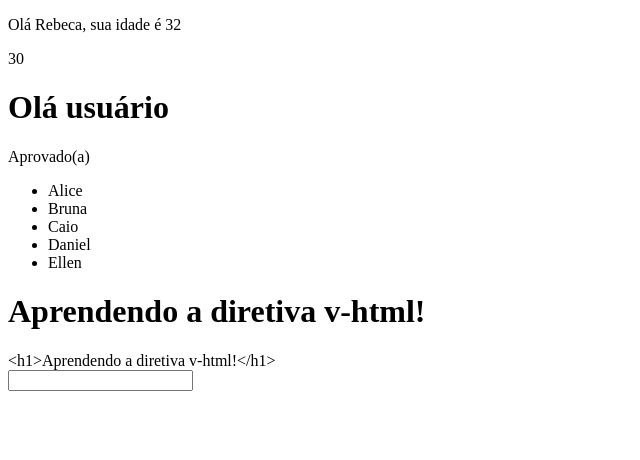
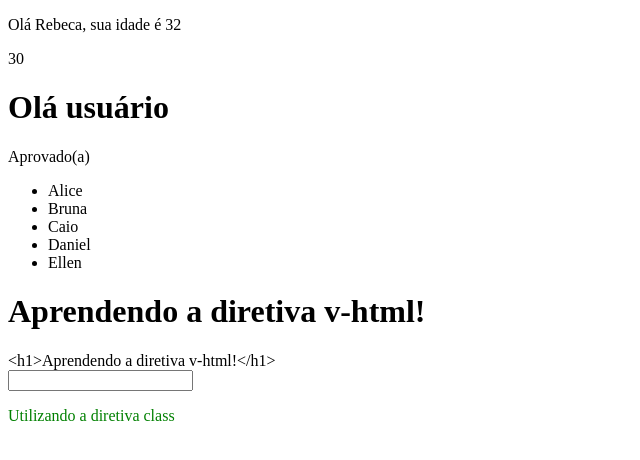
Before and after one commit to Guilherme-Ferreira-Tombini/vue-preject-initial, a Vue app: page / in a window 1280 px wide. Shown: the top 460 px of the page, without its empty margins (0-640 px from the left). Built offline with nearby package versions, Linux system fonts and the light colour scheme.

Commit message:
interligações de classes com os elementos

```diff
--- a/src/App.vue
+++ b/src/App.vue
@@ -6,6 +6,7 @@
   import Exemplo03 from './componentes/Exemplo03Laco.vue';
   import Exemplo04 from './componentes/Exemplo04HTML.vue';
   import Exemplo05 from './componentes/Exemplo05Model.vue';
+  import Exemplo06 from './componentes/Exemplo06Classe.vue';
  </script>
 
 <!-- HTML -->
@@ -15,4 +16,5 @@
     <Exemplo03/>
     <Exemplo04/>
     <Exemplo05/>
+    <Exemplo06/>
  </template>
--- /dev/null
+++ b/src/componentes/Exemplo06Classe.vue
@@ -0,0 +1,16 @@
+<!-- SCRIPT -->
+<script setup>
+    let validacao = true;
+</script>
+
+<!-- CSS -->
+<style>
+    .ok{color: green}
+
+    .falha{color: red}
+</style>
+
+ <!-- HTML -->
+<template>
+    <p :class="validacao ? 'ok': 'falha' ">Utilizando a diretiva class</p>
+</template>
```
